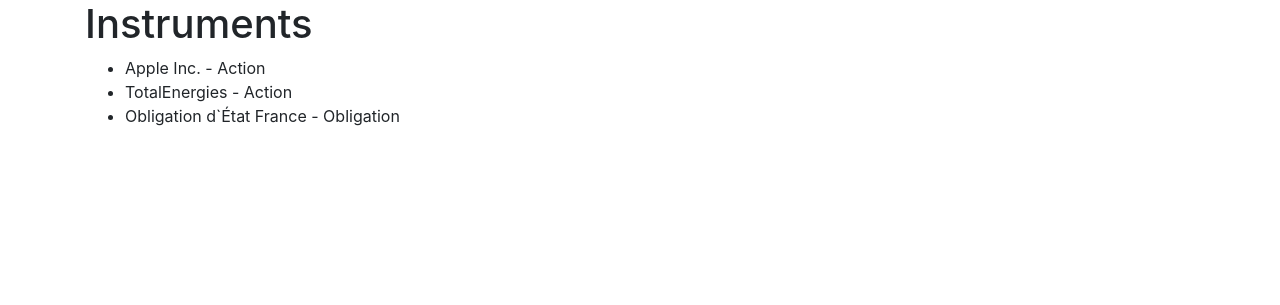
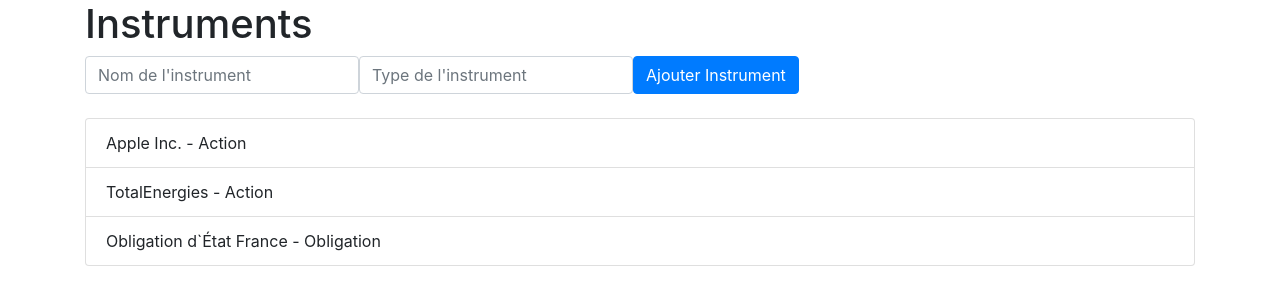
Before and after one commit to Mathieu-21/wallet-tracker, a Flask app: page /instruments in a window 1280 px wide. Shown: the part 56-361 px from the top of the page. Run offline with Flask 3, Linux system fonts and the light colour scheme; data comes from the database, SQL or seed files in the repository; parts of the project's set-up code (start-up, migrations or seed data) failed here and were passed over; some libraries are stand-ins or nearby versions.

Commit message:
feat(instruments): adding fetch_instruments and subnit button to add instruments

```diff
--- a/app/templates/view_instruments.html
+++ b/app/templates/view_instruments.html
@@ -18,21 +18,65 @@
     </nav>
     <div class="container">
         <h1>Instruments</h1>
-        <ul id="instruments-list"></ul>
+        <form id="add-instrument-form" class="form-inline mb-4">
+            <input class="form-control" type="text" id="instrument-name" placeholder="Nom de l'instrument" required>
+            <input class="form-control" type="text" id="instrument-type" placeholder="Type de l'instrument" required>
+            <button class="btn btn-primary" type="submit">Ajouter Instrument</button>
+        </form>
+        <ul id="instruments-list" class="list-group"></ul>
+        <div id="message"></div>
     </div>
 
     <script>
         document.addEventListener('DOMContentLoaded', function() {
+            const instrumentsList = document.getElementById('instruments-list');
+            const addInstrumentForm = document.getElementById('add-instrument-form');
+            const instrumentName = document.getElementById('instrument-name');
+            const instrumentType = document.getElementById('instrument-type');
+            const messageDiv = document.getElementById('message');
+
+            function fetchInstruments() {
                 fetch('/api/instruments')
                     .then(response => response.json())
                     .then(data => {
-                    const instrumentsList = document.getElementById('instruments-list');
+                        instrumentsList.innerHTML = '';
                         data.forEach(instrument => {
                             const li = document.createElement('li');
+                            li.className = 'list-group-item';
                             li.innerHTML = `${instrument.name} - ${instrument.type}`;
                             instrumentsList.appendChild(li);
                         });
+                    })
+                    .catch(error => console.error('Error:', error));
+            }
+
+            addInstrumentForm.addEventListener('submit', function(event) {
+                event.preventDefault();
+                const name = instrumentName.value;
+                const type = instrumentType.valu;
+                if (name && type) {
+                    fetch('/api/instruments', {
+                        method: 'POST',
+                        headers: {
+                            'Content-Type': 'application/json'
+                        },
+                        body: JSON.stringify({ name, type })
+                    })
+                    .then(response => {
+                        if (response.ok) {
+                            instrumentName.value = '';
+                            instrumentType.value = '';
+                            fetchInstruments();
+                            messageDiv.innerHTML = '<div class="alert alert-success">Instrument ajouté avec succès</div>';
+                        } else {
+                            messageDiv.innerHTML = '<div class="alert alert-danger">Erreur lors de l\'ajout</div>';
+                        }
+                    })
+                    .catch(error => console.error('Error:', error));
+                }
             });
+
+            fetchInstruments();
         });
     </script>
 </body>
```
Lines whose indentation alone changed are shown as unchanged.
